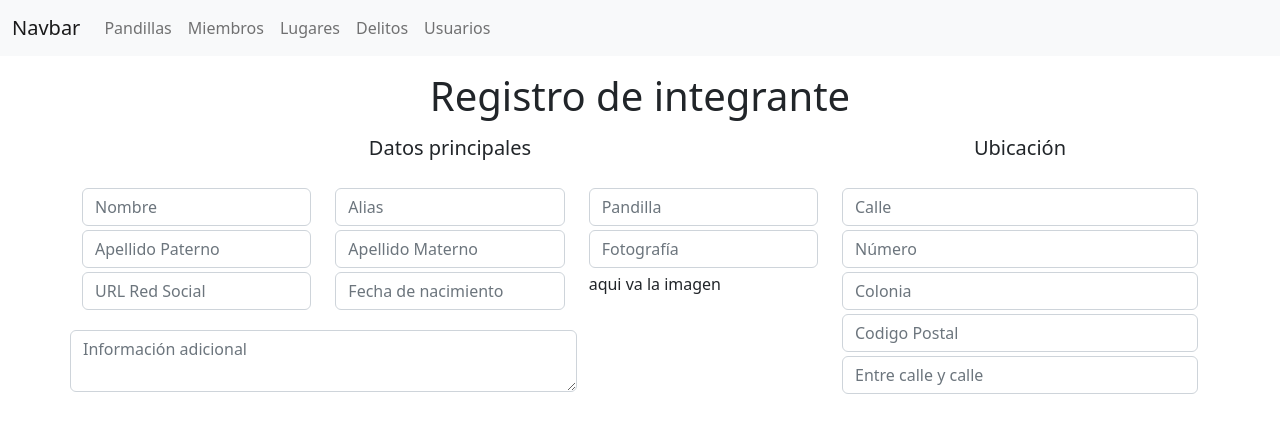
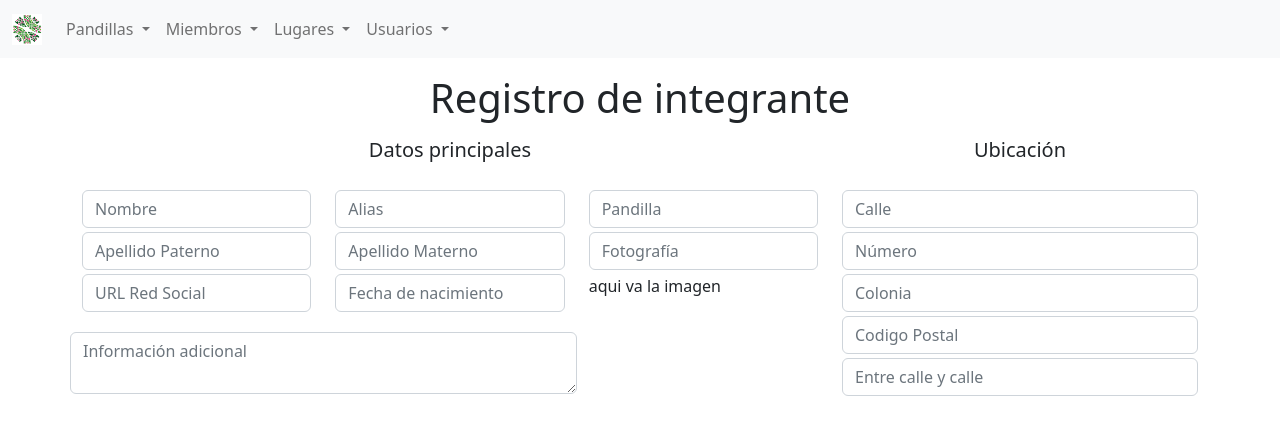
Before and after one commit to aaroncarrizal/pandillas, a Vue app in the folder frontend/: page /member in a window 1280 px wide. Shown: the top 434 px of the page. Built offline with nearby package versions, Linux system fonts and the light colour scheme.

Commit message:
fixed navbar

```diff
--- a/frontend/src/components/Navbar.vue
+++ b/frontend/src/components/Navbar.vue
@@ -1,7 +1,9 @@
 <template>
     <nav class="navbar navbar-expand-lg bg-light mb-3">
         <div class="container-fluid">
-            <a class="navbar-brand" href="/home">Navbar</a>
+            <a class="navbar-brand" href="/home">
+                <img src="@/assets/favicon.png" width="30"/>
+            </a>
             <button
                 class="navbar-toggler"
                 type="button"
@@ -14,20 +16,41 @@
             </button>
             <div class="collapse navbar-collapse" id="navbarTogglerDemo02">
                 <ul class="navbar-nav me-auto mb-2 mb-lg-0">
-                    <li class="nav-item">
-                        <a class="nav-link" href="/gangs">Pandillas</a>
+                    <li class="nav-item dropdown">
+                        <a class="nav-link dropdown-toggle" href="/gangs" role="button" data-bs-toggle="dropdown" aria-expanded="false">
+                            Pandillas
+                        </a>
+                        <ul class="dropdown-menu">
+                            <li><a class="dropdown-item" href="/gangs">Ver todas</a></li>
+                            <li><a class="dropdown-item" href="/gangs/new">Crear nueva</a></li>
+                        </ul>
                     </li>
-                    <li class="nav-item">
-                        <a class="nav-link" href="/members">Miembros</a>
+                    <li class="nav-item dropdown">
+                        <a class="nav-link dropdown-toggle" href="/members" role="button" data-bs-toggle="dropdown" aria-expanded="false">
+                            Miembros
+                        </a>
+                        <ul class="dropdown-menu">
+                            <li><a class="dropdown-item" href="/members">Ver todos</a></li>
+                            <li><a class="dropdown-item" href="/members/new">Crear nuevo</a></li>
+                        </ul>
                     </li>
-                    <li class="nav-item">
-                        <a class="nav-link" href="/places">Lugares</a>
+                    <li class="nav-item dropdown">
+                        <a class="nav-link dropdown-toggle" href="/places" role="button" data-bs-toggle="dropdown" aria-expanded="false">
+                            Lugares
+                        </a>
+                        <ul class="dropdown-menu">
+                            <li><a class="dropdown-item" href="/places">Ver todos</a></li>
+                            <li><a class="dropdown-item" href="/places/new">Crear nuevo</a></li>
+                        </ul>
                     </li>
-                    <li class="nav-item">
-                        <a class="nav-link" href="/crimes">Delitos</a>
-                    </li>
-                    <li class="nav-item">
-                        <a class="nav-link" href="/users">Usuarios</a>
+                    <li class="nav-item dropdown">
+                        <a class="nav-link dropdown-toggle" href="/users" role="button" data-bs-toggle="dropdown" aria-expanded="false">
+                            Usuarios
+                        </a>
+                        <ul class="dropdown-menu">
+                            <li><a class="dropdown-item" href="/users">Ver todos</a></li>
+                            <li><a class="dropdown-item" href="/users/new">Crear nuevo</a></li>
+                        </ul>
                     </li>
                 </ul>
             </div>
```
Also changed, not shown: frontend/src/assets/favicon.png (added).
